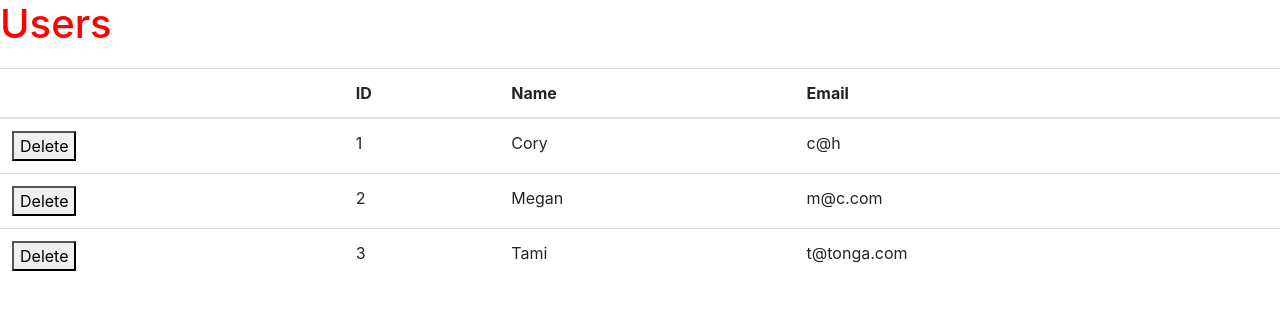
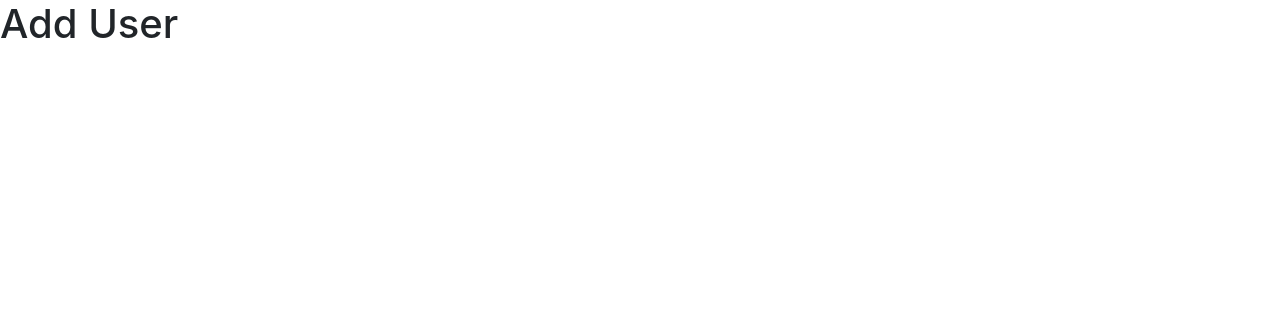
Before and after one commit to coryhouse/athena-watertown, a React (Create React App) app: page /user in a window 1280 px wide. Shown: the top 310 px of the page. Built offline with nearby package versions, Linux system fonts and the light colour scheme; data requests are answered from the project's data file.

Commit message:
Configure routes

```diff
--- a/src/App.js
+++ b/src/App.js
@@ -1,8 +1,18 @@
 import React from "react";
 import Users from "./Users";
+import Home from "./Home";
+import ManageUser from "./ManageUser";
+import { Route } from "react-router-dom";
 
 function App() {
-  return <Users />;
+  return (
+    <>
+      {/* When the URL is at root, load the users component. */}
+      <Route path="/" component={Home} exact />
+      <Route path="/users" component={Users} />
+      <Route path="/user" component={ManageUser} />
+    </>
+  );
 }
 
 export default App;
--- /dev/null
+++ b/src/Home.js
@@ -0,0 +1,7 @@
+import React from "react";
+
+function Home() {
+  return <h1>Home</h1>;
+}
+
+export default Home;
--- /dev/null
+++ b/src/ManageUser.js
@@ -0,0 +1,7 @@
+import React from "react";
+
+const ManageUser = () => {
+  return <h1>Add User</h1>;
+};
+
+export default ManageUser;
```
